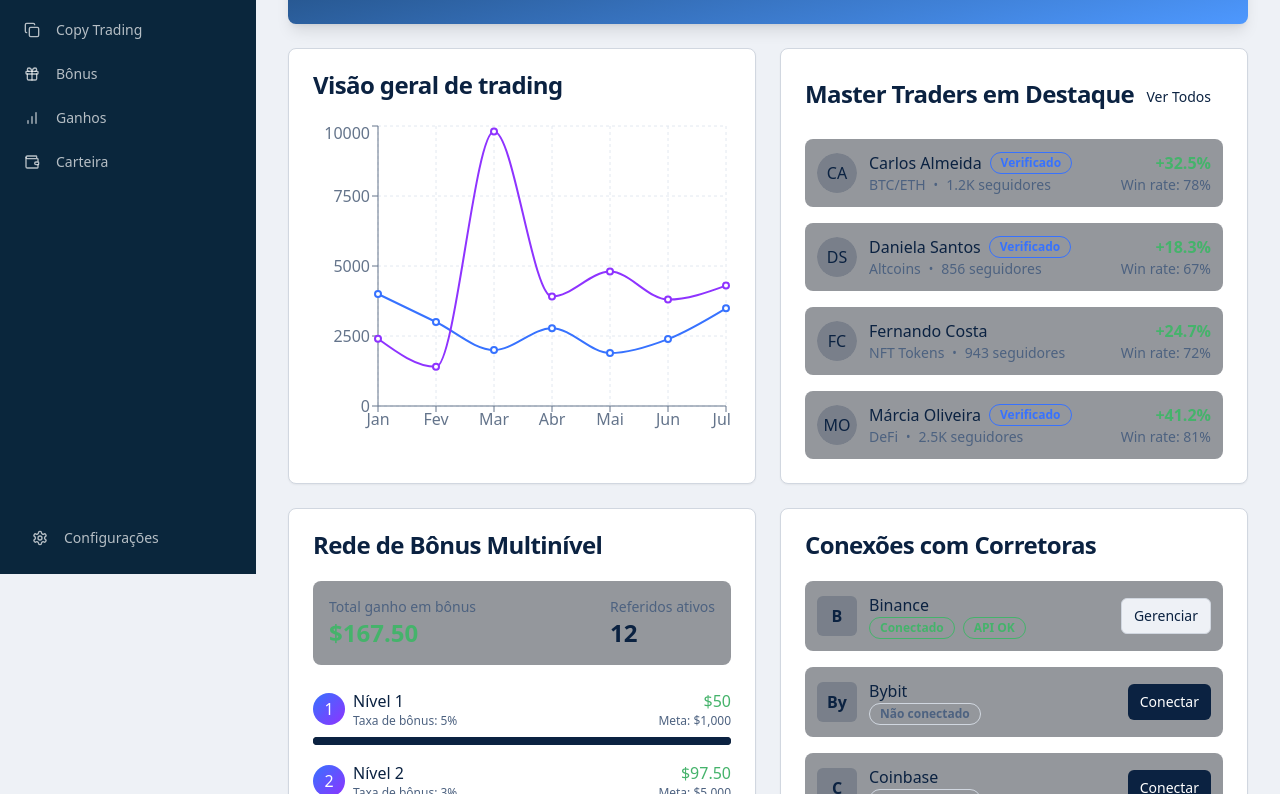
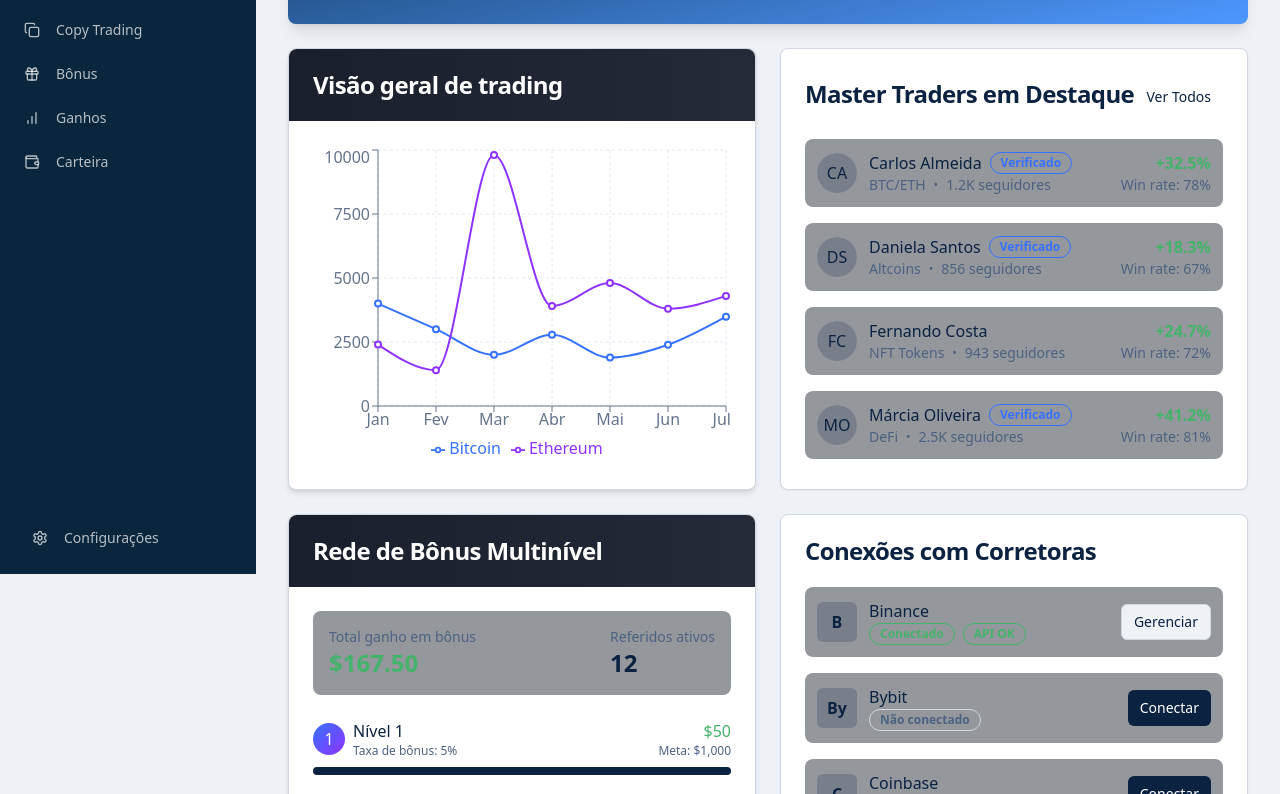
Before and after one commit to moneymagic/crypto-cascade-profits, a React (Vite) app: page / in a window 1280 px wide. Shown: the part 226-1020 px from the top of the page. Built offline with nearby package versions, Linux system fonts and the light colour scheme.

Commit message:
Implement copy trade and MLM features
Implement copy trading with 1:N model, profit commission, multi-level marketing (MLM) system, ranking system, and security rules. Design should follow a modern pitch deck style with dark blue, purple, or black premium colors.

```diff
--- a/src/components/dashboard/BonusNetwork.tsx
+++ b/src/components/dashboard/BonusNetwork.tsx
@@ -39,7 +39,7 @@ function BonusLevel({ level, bonusRate, progress, target, earned }: LevelProps)
     <div className="space-y-2">
       <div className="flex items-center justify-between">
         <div className="flex items-center gap-2">
-          <div className="h-8 w-8 rounded-full bg-gradient-to-br from-crypto-blue to-crypto-purple flex items-center justify-center text-white font-medium">
+          <div className="h-8 w-8 rounded-full bg-gradient-to-br from-[#3772FF] to-[#8E33FF] flex items-center justify-center text-white font-medium">
             {level}
           </div>
           <div>
@@ -52,18 +52,18 @@ function BonusLevel({ level, bonusRate, progress, target, earned }: LevelProps)
           <div className="text-xs text-muted-foreground">Meta: {target}</div>
         </div>
       </div>
-      <Progress value={progress} className="h-2" />
+      <Progress value={progress} className="h-2 bg-muted" indicatorClassName="bg-gradient-to-r from-[#3772FF] to-[#8E33FF]" />
     </div>
   );
 }
 
 export function BonusNetwork() {
   return (
-    <Card>
-      <CardHeader>
+    <Card className="border shadow-md">
+      <CardHeader className="bg-gradient-to-r from-[#1A1F2C] to-[#252a38] text-white rounded-t-lg">
         <CardTitle>Rede de Bônus Multinível</CardTitle>
       </CardHeader>
-      <CardContent className="space-y-6">
+      <CardContent className="space-y-6 pt-6">
         <div className="bg-secondary/50 p-4 rounded-lg flex items-center justify-between">
           <div>
             <div className="text-sm text-muted-foreground">Total ganho em bônus</div>
--- a/src/components/dashboard/TradingOverview.tsx
+++ b/src/components/dashboard/TradingOverview.tsx
@@ -8,6 +8,7 @@ import {
   YAxis,
   Tooltip,
   ResponsiveContainer,
+  Legend,
 } from "recharts";
 
 const data = [
@@ -22,11 +23,11 @@ const data = [
 
 export function TradingOverview() {
   return (
-    <Card>
-      <CardHeader>
+    <Card className="border shadow-md">
+      <CardHeader className="bg-gradient-to-r from-[#1A1F2C] to-[#252a38] text-white rounded-t-lg">
         <CardTitle>Visão geral de trading</CardTitle>
       </CardHeader>
-      <CardContent>
+      <CardContent className="pt-6">
         <div className="h-80 w-full">
           <ResponsiveContainer width="100%" height="100%">
             <LineChart data={data}>
@@ -37,12 +38,16 @@ export function TradingOverview() {
                 contentStyle={{
                   backgroundColor: "#f8fafc",
                   borderColor: "#e2e8f0",
-                  color: "#1e293b"
+                  color: "#1e293b",
+                  borderRadius: "0.5rem",
+                  boxShadow: "0 4px 6px -1px rgba(0, 0, 0, 0.1)"
                 }}
               />
+              <Legend />
               <Line
                 type="monotone"
                 dataKey="btc"
+                name="Bitcoin"
                 stroke="#3772FF"
                 activeDot={{ r: 8 }}
                 strokeWidth={2}
@@ -50,6 +55,7 @@ export function TradingOverview() {
               <Line
                 type="monotone"
                 dataKey="eth"
+                name="Ethereum"
                 stroke="#8E33FF"
                 strokeWidth={2}
               />
--- a/src/index.css
+++ b/src/index.css
@@ -20,7 +20,7 @@
     --secondary: 220 15% 20%;
     --secondary-foreground: 0 0% 100%;
 
-    --muted: 220 10% 90%;
+    --muted: 220 10% 95%;
     --muted-foreground: 215 25% 40%;
 
     --accent: 174 70% 45%;
@@ -81,3 +81,16 @@
 .gradient-line {
   @apply h-1 bg-gradient-to-r from-vastcopy-teal via-vastcopy-blue to-vastcopy-purple rounded-full;
 }
+
+/* Atualizando os cards para um design mais premium */
+.card-premium {
+  @apply bg-gradient-to-br from-[#1A1F2C] to-[#252a38] text-white border-none shadow-lg;
+}
+
+.card-premium-light {
+  @apply bg-white shadow-lg border border-[#e0e0ff];
+}
+
+.secondary-bg {
+  @apply bg-[#f8fafc];
+}
```
